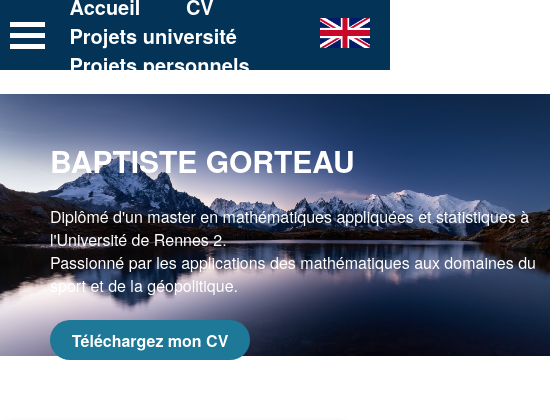
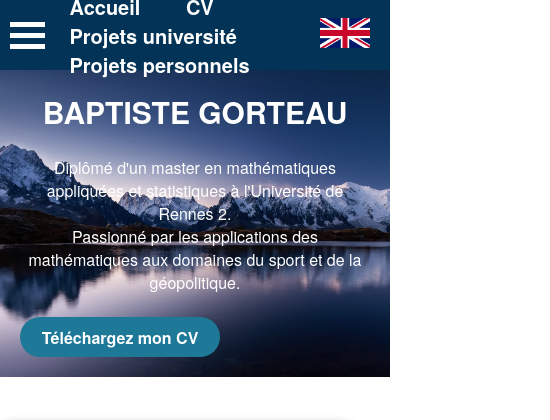
Before and after one commit to BGorteau/bgorteau.github.io, a plain HTML site: page index.html in a window 390 px wide. Shown: the top 420 px of the page, 550 px wide, since content can reach past the window. Drawn offline with Linux system fonts and the light colour scheme; grey boxes are pictures that could not be loaded.

Commit message:
add responsive

```diff
--- a/index.html
+++ b/index.html
@@ -2,6 +2,7 @@
 <html>
 <head>
   <meta charset="UTF-8">
+  <meta name="viewport" content="width=device-width, initial-scale=1.0">
   <title>Accueil</title>
   <link rel="stylesheet" href="https://cdnjs.cloudflare.com/ajax/libs/font-awesome/6.0.0-beta3/css/all.min.css">
   <link rel="stylesheet" href="https://use.fontawesome.com/releases/v5.6.1/css/all.css">
--- a/style.css
+++ b/style.css
@@ -93,7 +93,8 @@ a:active {
   font-weight: 700;
 }
 #download-cv {
-  width: 200px;
+  max-width: 200px;
+  width: auto;
   height: 40px;
   background-color: #1e7898;
   color: white;
@@ -331,7 +332,7 @@ margin: 6px 0;
   height: auto;
   text-align: left;
   padding-left: 50px;
-  padding-right: 500px;
+  padding-right: 200px;
   padding-bottom: 20px;
   color: white;
   margin : 0 auto;
@@ -345,8 +346,8 @@ margin: 6px 0;
 .text-home-page-top {
   text-align: left;
   color: white;
-  min-width: 500px;
-  max-width: 800px;
+  min-width: 200px;
+  max-width: 700px;
   width: auto;
 }
 .fa-envelope {
@@ -362,18 +363,27 @@ margin: 6px 0;
   margin-right: 10px;
 }
 
-@media (max-width: 900px) {
+@media only screen and (max-width: 900px) {
+  #download-cv {
+    width: auto;
+    height: 40px;
+    align-items: center;
+  }
   .projet-hp {
     grid-template-columns: 1fr; /* Une colonne pour les écrans plus petits */
   }
 
   .home-page-top {
-    max-width: 500px;
+    background-size: cover;
     width: auto;
-  }
+    padding: 20px;
+    display: flex;
+    justify-content: center;
+    align-items: center;
+    }
   .text-home-page-top {
-    max-width: 500px;
-    width: auto;
+    width: 100%;
+    text-align: center;
   }
 
   .project-gauche-hp,
```
Also changed, not shown: en/home.html (+1 -0 lines).
